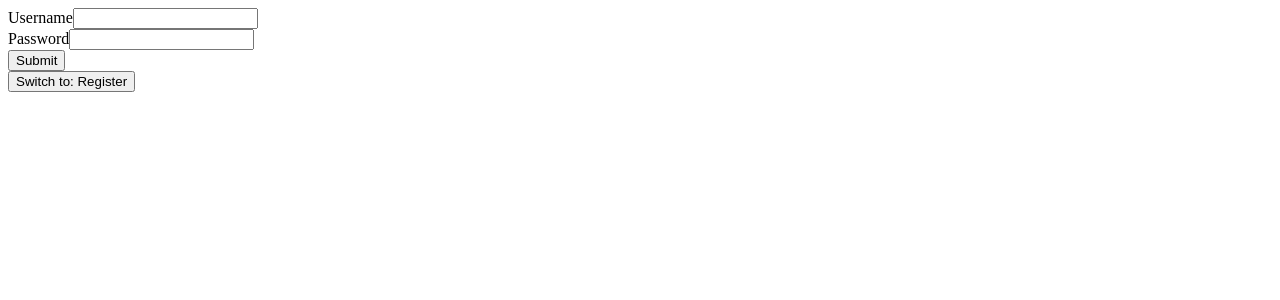
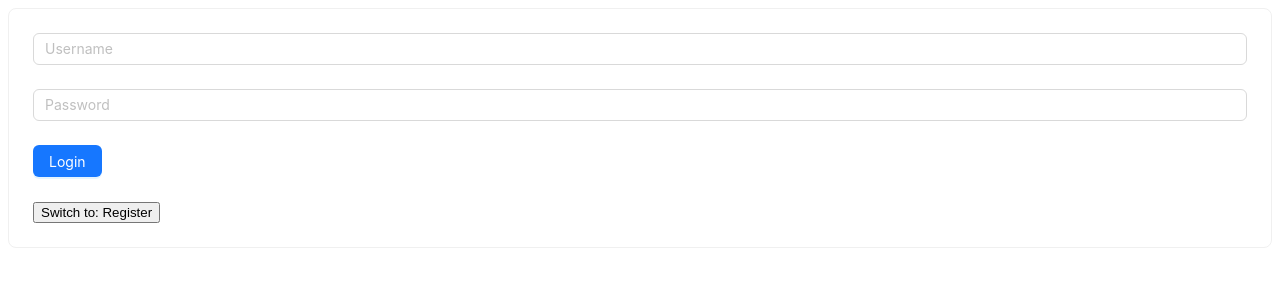
Before and after one commit to TLHSIEH0610/JIRA-Mock, a React (Create React App) app: page / in a window 1280 px wide. Shown: the top 300 px of the page. Built offline with nearby package versions, Linux system fonts and the light colour scheme.

Commit message:
install antd

```diff
--- /dev/null
+++ b/craco.config.js
@@ -0,0 +1,20 @@
+const CracoLessPlugin = require("craco-less");
+
+module.exports = {
+  plugins: [
+    {
+      plugin: CracoLessPlugin,
+      options: {
+        lessLoaderOptions: {
+          lessOptions: {
+            modifyVars: {
+              "@primary-color": "rgb(0, 82, 204)",
+              "@font-size-base": "16px",
+            },
+            javascriptEnabled: true,
+          },
+        },
+      },
+    },
+  ],
+};
--- a/src/screens/project-list/list.tsx
+++ b/src/screens/project-list/list.tsx
@@ -1,5 +1,5 @@
 import { User } from "screens/project-list/search-panel";
-
+import { Table } from "antd";
 interface Project {
   id: string;
   name: string;
@@ -15,23 +15,27 @@
 
 export const List = ({ list, users }: ListProps) => {
   return (
-    <table>
-      <thead>
-        <tr>
-          <th>Name</th>
-          <th>Owner</th>
-        </tr>
-      </thead>
-      <tbody>
-        {list.map((project) => (
-          <tr key={project.id}>
-            <td>{project.name}</td>
-            <td>
-              {users.find((u) => u.id === project.personId)?.name || "unknow"}
-            </td>
-          </tr>
-        ))}
-      </tbody>
-    </table>
+    <Table
+      pagination={false}
+      columns={[
+        {
+          title: "Name",
+          dataIndex: "name",
+          sorter: (a, b) => a.name.localeCompare(b.name),
+        },
+        {
+          title: "Responsible",
+          render(value, project) {
+            return (
+              <span>
+                {users.find((user) => user.id === project.personId)?.name ||
+                  "Unknow"}
+              </span>
+            );
+          },
+        },
+      ]}
+      dataSource={list}
+    />
   );
 };
--- a/src/screens/project-list/search-panel.tsx
+++ b/src/screens/project-list/search-panel.tsx
@@ -1,3 +1,5 @@
+import { Input, Select } from "antd";
+
 export interface User {
   id: string;
   name: string;
@@ -16,26 +18,34 @@
 export const SearchPanel = ({ param, setParam, users }: SearchPanelprops) => {
   return (
     <form>
-      <input
+      <div>
+        <Input
           type="text"
           value={param.name}
-        onChange={({ target: { value } }) =>
-          setParam({ ...param, name: value })
+          onChange={(evt) =>
+            setParam({
+              ...param,
+              name: evt.target.value,
+            })
           }
         />
-      <select
+        <Select
           value={param.personId}
-        onChange={({ target: { value } }) =>
-          setParam({ ...param, personId: value })
+          onChange={(value) =>
+            setParam({
+              ...param,
+              personId: value,
+            })
           }
         >
-        <option value={"|"}>Responsible Person</option>
-        {users.map((u) => (
-          <option value={u.id} key={u.id}>
-            {u.name}
-          </option>
+          <Select.Option value={""}>Responsible</Select.Option>
+          {users.map((user) => (
+            <Select.Option key={user.id} value={user.id}>
+              {user.name}
+            </Select.Option>
           ))}
-      </select>
+        </Select>
+      </div>
     </form>
   );
 };
--- a/src/unauthenticated-app/index.tsx
+++ b/src/unauthenticated-app/index.tsx
@@ -1,15 +1,18 @@
 import { useState } from "react";
 import { RegisterScreen } from "unauthenticated-app/register";
 import { LoginScreen } from "unauthenticated-app/login";
+import { Card } from "antd";
 
 export const UnauthenticatedApp = () => {
   const [isRegister, setIsRegister] = useState(false);
   return (
     <div>
-      {isRegister ? <RegisterScreen /> : <LoginScreen />}
-      <button onClick={() => setIsRegister(!isRegister)}>
-        Switch to: {isRegister ? "Login" : "Register"}
-      </button>
+      <Card>
+        {isRegister ? <RegisterScreen /> : <LoginScreen />}
+        <button onClick={() => setIsRegister(!isRegister)}>
+          Switch to: {isRegister ? "Login" : "Register"}
+        </button>
+      </Card>
     </div>
   );
 };
--- a/src/unauthenticated-app/login.tsx
+++ b/src/unauthenticated-app/login.tsx
@@ -1,28 +1,32 @@
-import { FormEvent } from "react";
 import { useAuth } from "context/auth-context";
+import { Button, Form, Input } from "antd";
 
 export const LoginScreen = () => {
   const { login } = useAuth();
 
-  const handleSubmit = (e: FormEvent<HTMLFormElement>) => {
-    e.preventDefault();
-    const username = (e.currentTarget.elements[0] as HTMLInputElement).value;
-    const password = (e.currentTarget.elements[1] as HTMLInputElement).value;
-
-    login({ username, password });
+  const handleSubmit = (values: { username: string; password: string }) => {
+    login(values);
   };
 
   return (
-    <form onSubmit={handleSubmit}>
-      <div>
-        <label htmlFor="username">Username</label>
-        <input type="text" id="username" />
-      </div>
-      <div>
-        <label htmlFor="password">Password</label>
-        <input type="password" id="password" />
-      </div>
-      <button type="submit">Submit</button>
-    </form>
+    <Form onFinish={handleSubmit}>
+      <Form.Item
+        name={"username"}
+        rules={[{ required: true, message: "Please input username" }]}
+      >
+        <Input placeholder={"Username"} type="text" id={"username"} />
+      </Form.Item>
+      <Form.Item
+        name={"password"}
+        rules={[{ required: true, message: "Please input password" }]}
+      >
+        <Input placeholder={"Password"} type="password" id={"password"} />
+      </Form.Item>
+      <Form.Item>
+        <Button htmlType={"submit"} type={"primary"}>
+          Login
+        </Button>
+      </Form.Item>
+    </Form>
   );
 };
--- a/src/unauthenticated-app/register.tsx
+++ b/src/unauthenticated-app/register.tsx
@@ -1,29 +1,32 @@
 import { useAuth } from "context/auth-context";
-import { FormEvent } from "react";
+import { Button, Form, Input } from "antd";
 
 export const RegisterScreen = () => {
   const { register, user } = useAuth();
 
-  const handleSubmit = (event: FormEvent<HTMLFormElement>) => {
-    event.preventDefault();
-    const username = (event.currentTarget.elements[0] as HTMLInputElement)
-      .value;
-    const password = (event.currentTarget.elements[1] as HTMLInputElement)
-      .value;
-    register({ username, password });
+  const handleSubmit = (values: { username: string; password: string }) => {
+    register(values);
   };
 
   return (
-    <form onSubmit={handleSubmit}>
-      <div>
-        <label htmlFor="username">Username</label>
-        <input type="text" id="username" />
-      </div>
-      <div>
-        <label htmlFor="password">Password</label>
-        <input type="password" id="password" />
-      </div>
-      <button type="submit">Register</button>
-    </form>
+    <Form onFinish={handleSubmit}>
+      <Form.Item
+        name={"username"}
+        rules={[{ required: true, message: "Please input username" }]}
+      >
+        <Input placeholder={"Username"} type="text" id={"username"} />
+      </Form.Item>
+      <Form.Item
+        name={"password"}
+        rules={[{ required: true, message: "Please input password" }]}
+      >
+        <Input placeholder={"Password"} type="password" id={"password"} />
+      </Form.Item>
+      <Form.Item>
+        <Button htmlType={"submit"} type={"primary"}>
+          Register
+        </Button>
+      </Form.Item>
+    </Form>
   );
 };
--- a/src/utils/http.ts
+++ b/src/utils/http.ts
@@ -23,7 +23,7 @@
   };
 
   if (config.method.toUpperCase() === "GET") {
-    endpoint += `${qs.stringify(data)}`;
+    endpoint += `?${qs.stringify(data)}`;
   } else {
     config.body = JSON.stringify(data || {});
   }
```
Also changed, not shown: package.json (+8 -4 lines), 1 other file (tests, documents, lock files or other folders). Lines whose indentation alone changed are shown as unchanged.
